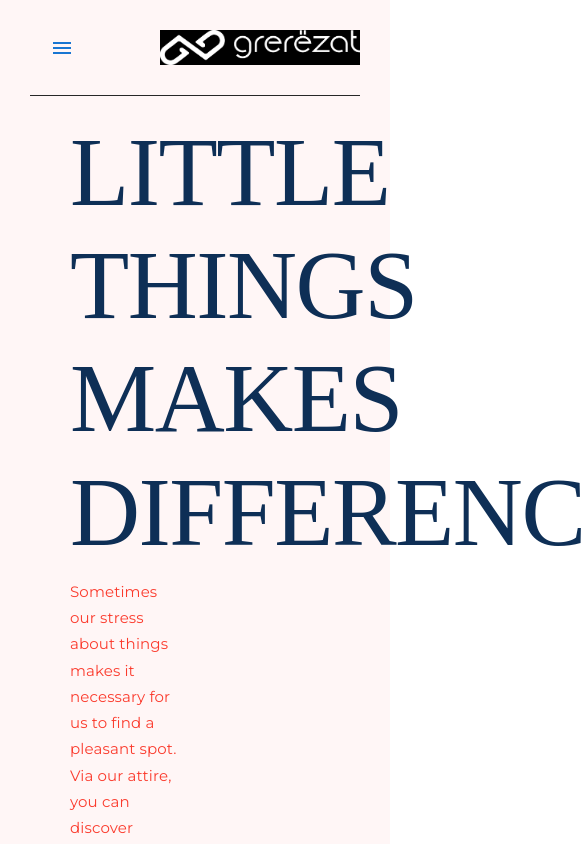
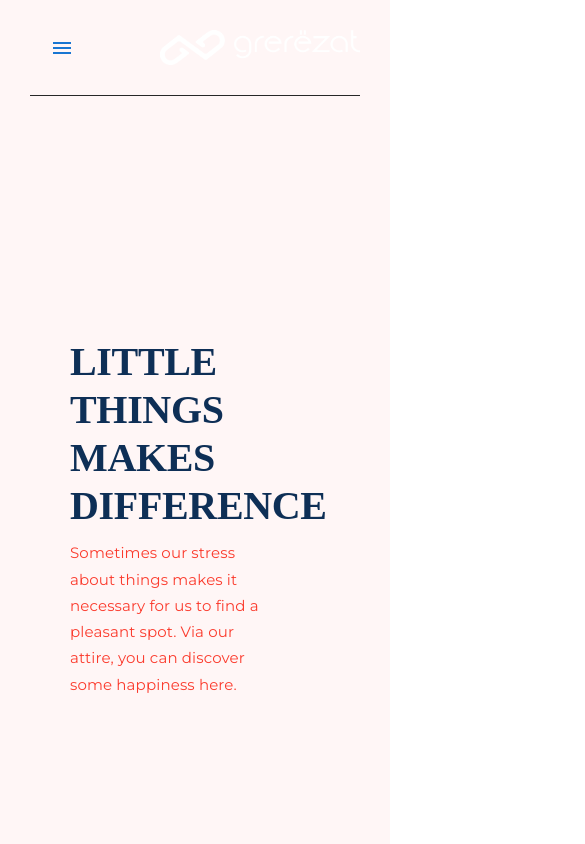
Before and after one commit to Adonis979/next-project, a Next.js app: page / in a window 390 px wide. Shown: the top 844 px of the page, 585 px wide, since content can reach past the window. Built offline with nearby package versions, Linux system fonts and the light colour scheme; no server answers.

Commit message:
Fixes and making home-page responsive for mobile

```diff
--- a/components/Header/Logo.tsx
+++ b/components/Header/Logo.tsx
@@ -1,10 +1,13 @@
 import React from "react";
 import Image from "next/image";
+import { useRouter } from "next/router";
 
 function Logo() {
+  const Router = useRouter();
   return (
     <Image
-      style={{ backgroundColor: "black" }}
+      onClick={() => Router.push("/")}
+      style={{ cursor: "pointer" }}
       width={200}
       height={35}
       src="/images/grerza-white.png"
--- a/components/HomePage/Text.tsx
+++ b/components/HomePage/Text.tsx
@@ -5,8 +5,14 @@ function Text() {
   return (
     <Box sx={{ display: "flex", flexDirection: "column", gap: "10px" }}>
       <Typography
-        sx={{ fontSize: "97px", fontFamily: "Dosis", color: "#0E2F56" }}
-        variant="h1"
+        sx={{
+          fontSize: { xs: "40px", md: "96px" },
+          width: "100%",
+          fontFamily: "Dosis",
+          color: "#0E2F56",
+          fontWeight: "bold",
+        }}
+        variant="h2"
       >
         LITTLE THINGS MAKES DIFFERENCE
       </Typography>
@@ -15,7 +21,7 @@ function Text() {
           fontFamily: "Montserrat",
           fontSize: "15px",
           color: "#FB3B2D",
-          width: "55%",
+          width: { xs: "100%", md: "55%" },
         }}
         variant="subtitle1"
       >
--- a/pages/index.tsx
+++ b/pages/index.tsx
@@ -1,8 +1,6 @@
 import Head from "next/head";
 import { Box } from "@mui/material";
-import Typography from "@mui/material/Typography";
 import { useAuth } from "@/context/AuthContext";
-import Image from "next/image";
 import Layout from "@/components/Layout";
 import Text from "@/components/HomePage/Text";
 
--- a/styles/globals.css
+++ b/styles/globals.css
@@ -1,12 +1,6 @@
 body {
   font-family: "Montserrat", sans-serif;
-}
-
-h1,
-h2,
-h3 {
   font-family: "Dosis", sans-serif;
-  font-weight: 700;
 }
 
 ::-webkit-scrollbar {
```
Also changed, not shown: components/Header/Header.tsx (+1 -12 lines).
